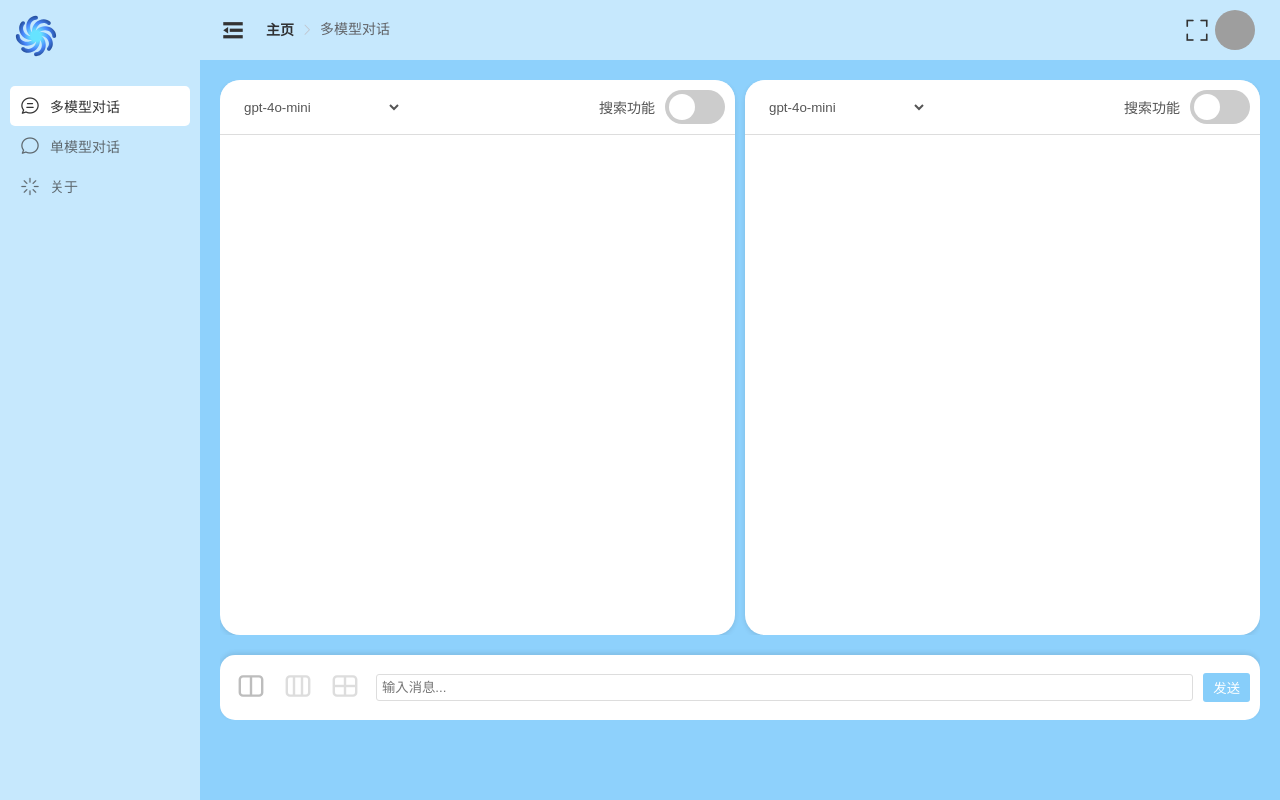
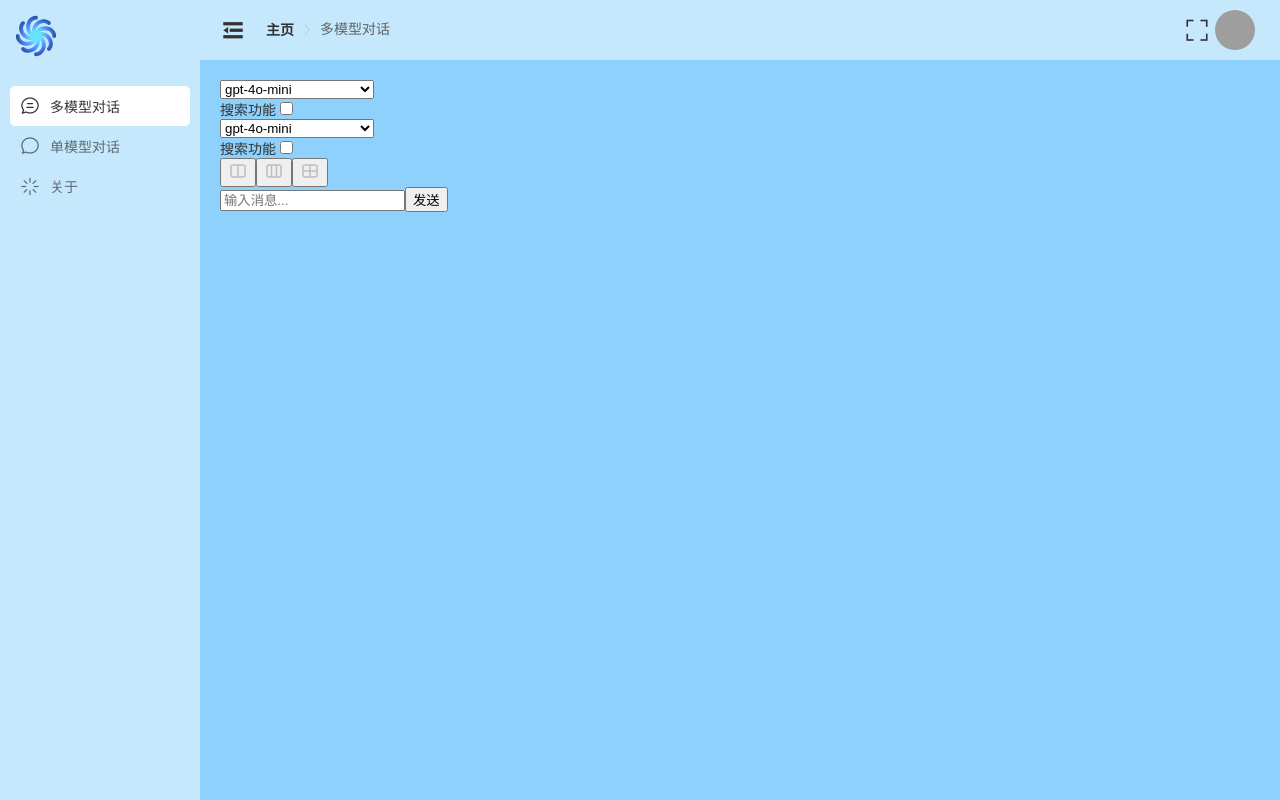
Before and after one commit to zhanghxiao/LLMSTALKS, a Vue app in the folder vue/: page /more-model in a window 1280 px wide. Built offline with nearby package versions, Linux system fonts and the light colour scheme; grey boxes are pictures that could not be loaded.

Commit message:
Update MoreModelChat.vue

```diff
--- a/vue/src/views/manager/MoreModelChat.vue
+++ b/vue/src/views/manager/MoreModelChat.vue
@@ -134,6 +134,7 @@ export default {
 
             this.showEmptyWindow = this.isMobile;
         },
+
         toggleSearch(index) {
             const chatWindow = this.chatWindows[index];
             const toggleMessage = chatWindow.isSearchEnabled
@@ -255,6 +256,7 @@ export default {
                 chatBody.scrollTop = chatBody.scrollHeight;
             });
         }
+
     },
     mounted() {
         window.addEventListener('resize', this.handleResize);
@@ -266,8 +268,7 @@ export default {
 };
 </script>
 
-<style scoped>
-.container {
+container {
     display: flex;
     justify-content: center;
     align-items: center;
@@ -317,6 +318,7 @@ export default {
     grid-template-columns: 1fr;
     grid-template-rows: repeat(4, 1fr);
 }
+
 .chat-windows.mobile.layout-4 {
     grid-template-columns: 1fr;
     grid-template-rows: repeat(5, 1fr);
```
